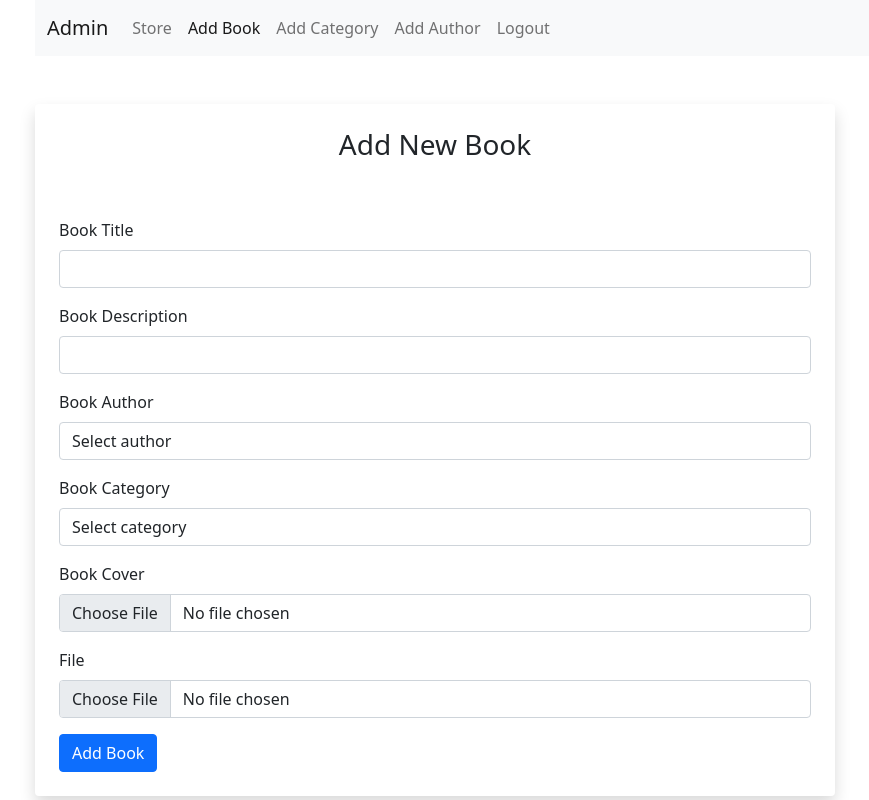
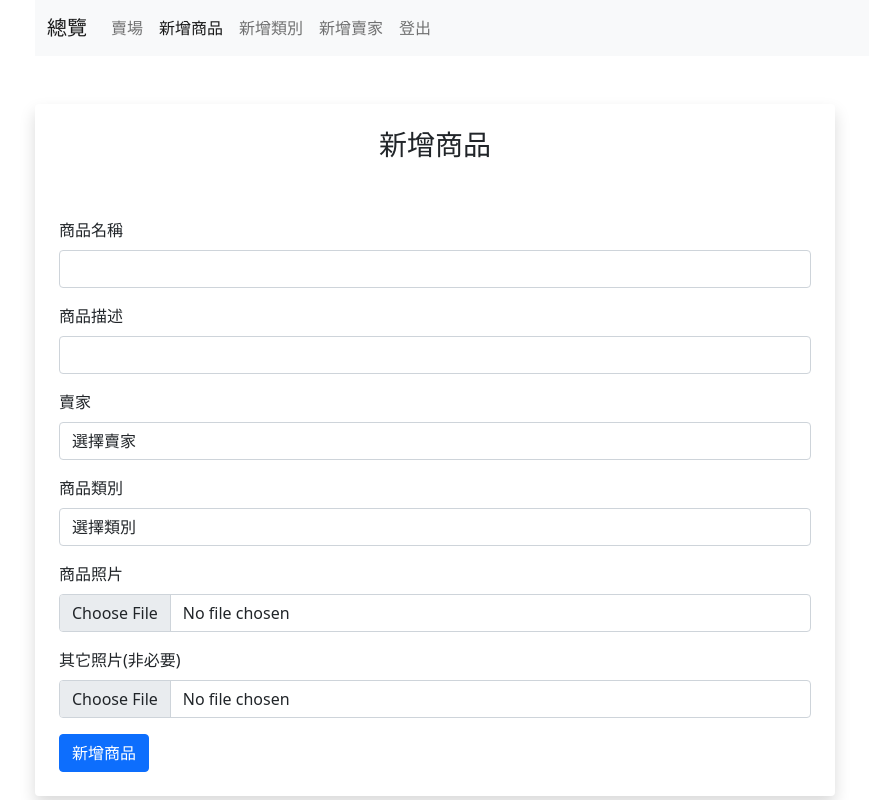
Before and after one commit to Shang47/DB_final_project, a PHP site: page /add-book.php in a window 1280 px wide. Shown: the whole page, without its empty margins (47-916 px from the left). Run offline with PHP 8.4, Linux system fonts and the light colour scheme; a user stored in the database is signed in; data that the repository does not hold is empty.

Commit message:
Checkpoint

```diff
--- a/add-book.php
+++ b/add-book.php
@@ -38,7 +38,7 @@ if (isset($_SESSION['user_id']) &&
 <head>
 	<meta charset="UTF-8">
 	<meta name="viewport" content="width=device-width, initial-scale=1.0">
-	<title>Add Book</title>
+	<title>新增商品</title>
 
     <!-- bootstrap 5 CDN-->
 	<link href="https://cdn.jsdelivr.net/npm/bootstrap@5.1.1/dist/css/bootstrap.min.css" rel="stylesheet" integrity="sha384-F3w7mX95PdgyTmZZMECAngseQB83DfGTowi0iMjiWaeVhAn4FJkqJByhZMI3AhiU" crossorigin="anonymous">
@@ -51,7 +51,7 @@ if (isset($_SESSION['user_id']) &&
 	<div class="container">
 		<nav class="navbar navbar-expand-lg navbar-light bg-light">
 		  <div class="container-fluid">
-		    <a class="navbar-brand" href="admin.php">Admin</a>
+		    <a class="navbar-brand" href="admin.php">總覽</a>
 		    <button class="navbar-toggler" type="button" data-bs-toggle="collapse" data-bs-target="#navbarSupportedContent" aria-controls="navbarSupportedContent" aria-expanded="false" aria-label="Toggle navigation">
 		      <span class="navbar-toggler-icon"></span>
 		    </button>
@@ -61,23 +61,23 @@ if (isset($_SESSION['user_id']) &&
 		        <li class="nav-item">
 		          <a class="nav-link"
 		             aria-current="page"
-		             href="index.php">Store</a>
+		             href="index.php">賣場</a>
 		        </li>
 		        <li class="nav-item">
 		          <a class="nav-link active"
-		             href="add-book.php">Add Book</a>
+		             href="add-book.php">新增商品</a>
 		        </li>
 		        <li class="nav-item">
 		          <a class="nav-link"
-		             href="add-category.php">Add Category</a>
+		             href="add-category.php">新增類別</a>
 		        </li>
 		        <li class="nav-item">
 		          <a class="nav-link"
-		             href="add-author.php">Add Author</a>
+		             href="add-author.php">新增賣家</a>
 		        </li>
 		        <li class="nav-item">
 		          <a class="nav-link"
-		             href="logout.php">Logout</a>
+		             href="logout.php">登出</a>
 		        </li>
 		      </ul>
 		    </div>
@@ -90,7 +90,7 @@ if (isset($_SESSION['user_id']) &&
            style="width: 90%; max-width: 50rem;">
 
      	<h1 class="text-center pb-5 display-4 fs-3">
-     		Add New Book
+     		新增商品
      	</h1>
      	<?php if (isset($_GET['error'])) { ?>
           <div class="alert alert-danger" role="alert">
@@ -104,7 +104,7 @@ if (isset($_SESSION['user_id']) &&
 		<?php } ?>
      	<div class="mb-3">
 		    <label class="form-label">
-		           Book Title
+		           商品名稱
 		           </label>
 		    <input type="text"
 		           class="form-control"
@@ -114,7 +114,7 @@ if (isset($_SESSION['user_id']) &&
 
 		<div class="mb-3">
 		    <label class="form-label">
-		           Book Description
+		           商品描述
 		           </label>
 		    <input type="text"
 		           class="form-control"
@@ -124,12 +124,12 @@ if (isset($_SESSION['user_id']) &&
 
 		<div class="mb-3">
 		    <label class="form-label">
-		           Book Author
+		           賣家
 		           </label>
 		    <select name="book_author"
 		            class="form-control">
 		    	    <option value="0">
-		    	    	Select author
+		    	    	選擇賣家
 		    	    </option>
 		    	    <?php
                     if ($authors == 0) {
@@ -153,12 +153,12 @@ if (isset($_SESSION['user_id']) &&
 
 		<div class="mb-3">
 		    <label class="form-label">
-		           Book Category
+		           商品類別
 		           </label>
 		    <select name="book_category"
 		            class="form-control">
 		    	    <option value="0">
-		    	    	Select category
+		    	    	選擇類別
 		    	    </option>
 		    	    <?php
                     if ($categories == 0) {
@@ -182,7 +182,7 @@ if (isset($_SESSION['user_id']) &&
 
 		<div class="mb-3">
 		    <label class="form-label">
-		           Book Cover
+		           商品照片
 		           </label>
 		    <input type="file"
 		           class="form-control"
@@ -191,7 +191,7 @@ if (isset($_SESSION['user_id']) &&
 
 		<div class="mb-3">
 		    <label class="form-label">
-		           File
+		           其它照片(非必要)
 		           </label>
 		    <input type="file"
 		           class="form-control"
@@ -200,7 +200,7 @@ if (isset($_SESSION['user_id']) &&
 
 	    <button type="submit"
 	            class="btn btn-primary">
-	            Add Book</button>
+	            新增商品</button>
      </form>
 	</div>
 </body>
--- a/admin.php
+++ b/admin.php
@@ -80,8 +80,8 @@ if (isset($_SESSION['user_id']) &&
 		  <input type="text"
 		         class="form-control"
 		         name="key"
-		         placeholder="Search Book..."
-		         aria-label="Search Book..."
+		         placeholder="Search Store..."
+		         aria-label="Search Store..."
 		         aria-describedby="basic-addon2">
 
 		  <button class="input-group-text
```
